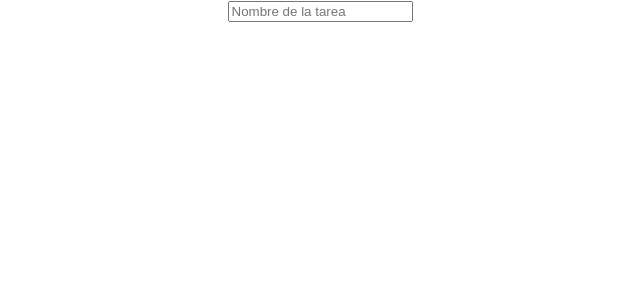
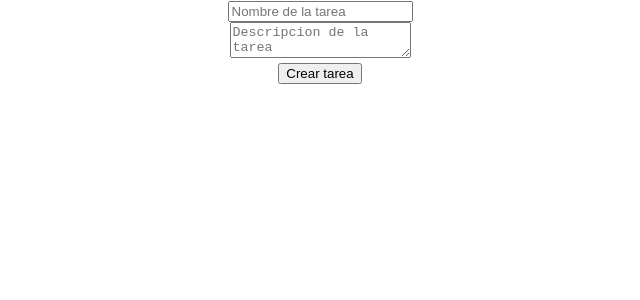
Before and after one commit to Giggs3244/curso-practico-principiante, a React (Create React App) app: page / in a window 1280 px wide. Shown: the top 300 px of the page, without its empty margins (320-960 px from the left). Built offline with nearby package versions, Linux system fonts and the light colour scheme.

Commit message:
Se crea un formulario para la creacion de tareas, se definen los handle change y submit

```diff
--- a/src/components/TaskForm.js
+++ b/src/components/TaskForm.js
@@ -2,10 +2,43 @@ import React, { Component } from 'react';
 
 export default class TaskForm extends Component {
 
+    constructor(props) {
+        super(props);
+        this.state = {
+            nombre: '',
+            descripcion: ''
+        }
+    }
+
+    handleSubmit = (event) => {
+        event.preventDefault();
+    }
+
+    handleChange = (event) => {
+        this.setState({
+            [event.target.name]: event.target.value
+        });
+    }
+
     render() {
         return (
-            <form>
-                <input type="text" placeholder="Nombre de la tarea"/>
+            <form onSubmit={this.handleSubmit}>
+                <input
+                    name="nombre"
+                    type="text"
+                    placeholder="Nombre de la tarea"
+                    value={this.state.nombre}
+                    onChange={this.handleChange}
+                ></input>
+                <br></br>
+                <textarea
+                    name="descripcion"
+                    placeholder="Descripcion de la tarea"
+                    value={this.state.descripcion}
+                    onChange={this.handleChange}
+                ></textarea>
+                <br></br>
+                <input type="submit" value="Crear tarea"></input>
             </form>
         );
     }
```
